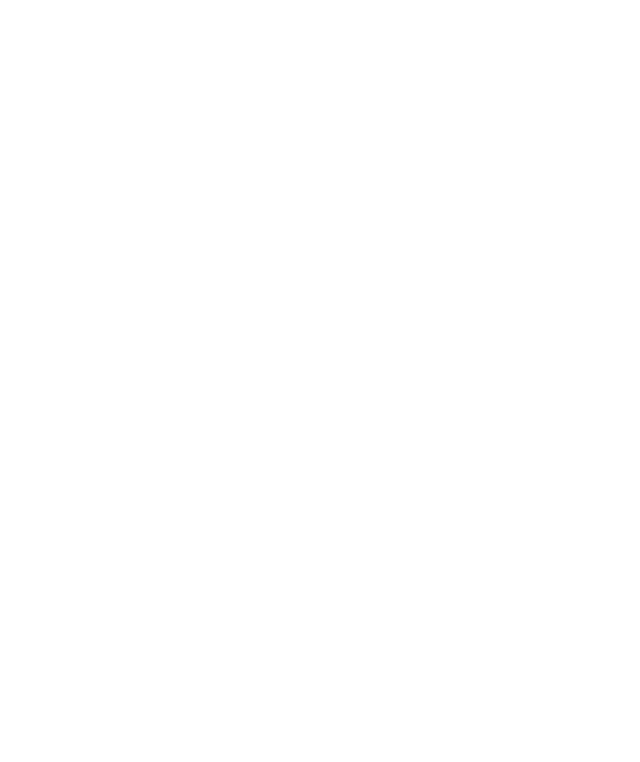
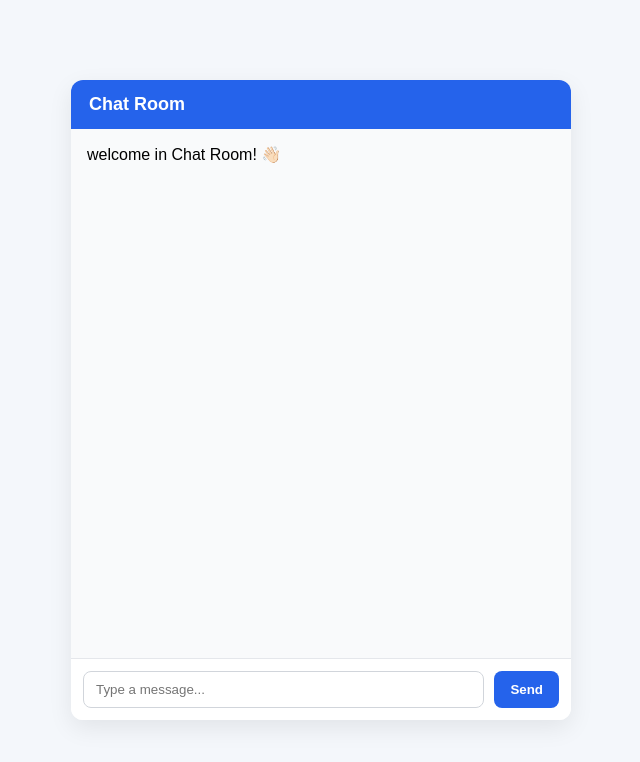
Before and after one commit to Surajn108/socket-chat-app, a website: page public/index.html in a window 1280 px wide. Shown: the whole page, without its empty margins (319-959 px from the left). Drawn offline with nearby package versions, Linux system fonts and the light colour scheme; no server answers.

Commit message:
Refactor chat application: enhance server setup with Socket.io event handling and improve HTML structure and styling for better user experience

```diff
--- a/public/index.html
+++ b/public/index.html
@@ -1,12 +1,166 @@
 <!DOCTYPE html>
 <html lang="en">
+
 <head>
-    <meta charset="UTF-8">
-    <meta name="viewport" content="width=device-width, initial-scale=1.0">
-    <title>WebSocket Chat</title>
+    <meta charset="UTF-8" />
+    <meta name="viewport" content="width=device-width, initial-scale=1.0" />
+    <title>Socket Chat</title>
+    <style>
+        * {
+            box-sizing: border-box;
+            margin: 0;
+            padding: 0;
+            font-family: Arial, sans-serif;
+        }
 
+        body {
+            background: #f4f7fb;
+            display: flex;
+            justify-content: center;
+            align-items: center;
+            min-height: 100vh;
+            padding: 16px;
+        }
+
+        .chat-container {
+            width: 100%;
+            max-width: 500px;
+            background: #fff;
+            border-radius: 12px;
+            box-shadow: 0 8px 24px rgba(0, 0, 0, 0.08);
+            overflow: hidden;
+            display: flex;
+            flex-direction: column;
+            height: 80vh;
+            max-height: 700px;
+        }
+
+        .chat-header {
+            padding: 14px 18px;
+            background: #2563eb;
+            color: #fff;
+            font-size: 18px;
+            font-weight: 600;
+        }
+
+        .messages,
+        .welcome {
+            flex: 1;
+            list-style: none;
+            padding: 16px;
+            overflow-y: auto;
+            background: #f9fafb;
+        }
+
+        .messages li {
+            margin-bottom: 10px;
+            padding: 10px 12px;
+            border-radius: 8px;
+            background: #e5e7eb;
+            max-width: 80%;
+            word-wrap: break-word;
+        }
+
+        .messages li.you {
+            margin-left: auto;
+            background: #bfdbfe;
+        }
+
+        .chat-form {
+            display: flex;
+            gap: 10px;
+            padding: 12px;
+            border-top: 1px solid #e5e7eb;
+            background: #fff;
+        }
+
+        .chat-form input {
+            flex: 1;
+            padding: 10px 12px;
+            border: 1px solid #d1d5db;
+            border-radius: 8px;
+            outline: none;
+        }
+
+        .chat-form button {
+            padding: 10px 16px;
+            border: none;
+            border-radius: 8px;
+            background: #2563eb;
+            color: #fff;
+            cursor: pointer;
+            font-weight: 600;
+        }
+
+        .chat-form button:hover {
+            background: #1d4ed8;
+        }
+
+        .messages li small {
+            display: block;
+            margin-top: 6px;
+            opacity: 0.7;
+            font-size: 12px;
+        }
+    </style>
 </head>
+
 <body>
+    <div class="chat-container">
+        <div class="chat-header">Chat Room</div>
+        <div class="welcome">
+            welcome in Chat Room! 👋🏻
+        </div>
 
+        <ul id="messages" class="messages"></ul>
+
+
+        <form id="chatForm" class="chat-form">
+            <input id="messageInput" type="text" placeholder="Type a message..." autocomplete="off" />
+            <button type="submit">Send</button>
+        </form>
+    </div>
+
+    <script src="/socket.io/socket.io.js"></script> <!-----IMP-->
+    <script>
+        const socket = io(); ////IMP
+
+        const form = document.getElementById("chatForm");
+        const input = document.getElementById("messageInput");
+        const messages = document.getElementById("messages");
+
+
+        function getCurrentTime() {
+            return new Date().toLocaleTimeString([], {
+                hour: "2-digit",
+                minute: "2-digit"
+            });
+        }
+
+        form.addEventListener("submit", (e) => {
+            e.preventDefault();
+            const text = input.value.trim();
+            if (!text) return;
+
+            const item = document.createElement("li");
+            item.className = "you";
+            item.innerHTML = `
+      <div>${text}</div>
+      <small style="display:block; margin-top:6px; opacity:0.7; font-size:12px;">
+        ${getCurrentTime()}
+      </small>
+    `;
+
+            socket.emmit('user:message', { text }); /// IMP
+
+
+            console.log({ messages: text });
+            messages.appendChild(item);
+
+            input.value = "";
+            messages.scrollTop = messages.scrollHeight;
+        });
+    </script>
 </body>
+
 </html>
```
Also changed, not shown: index.js (+22 -9 lines).
